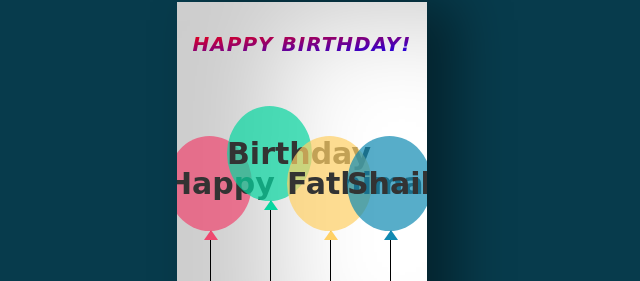
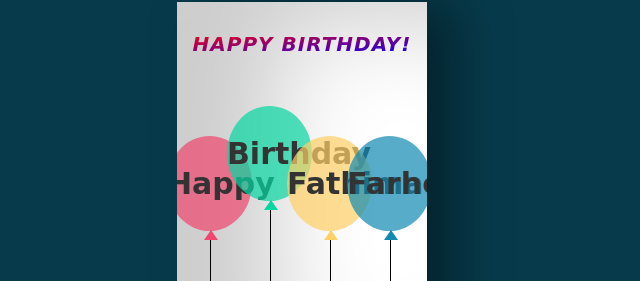
Before and after one commit to anasvaid7/birthday, a plain HTML site: page index.html in a window 1280 px wide. Shown: the part 223-504 px from the top of the page, 338-978 px from the left. Drawn offline with Linux system fonts and the light colour scheme; a web font is replaced by a local one.

Commit message:
Update index.html

```diff
--- a/index.html
+++ b/index.html
@@ -33,7 +33,7 @@
 				<div class="balloon__one">Happy</div>
 				<div class="balloon__two">Birthday</div>
 				<div class="balloon__three">Fathima</div>
-				<div class="balloon__four">Shaikh</div>
+				<div class="balloon__four">Farheen</div>
 			</div>
 		</div>
 		<div class="card-inside">
```
